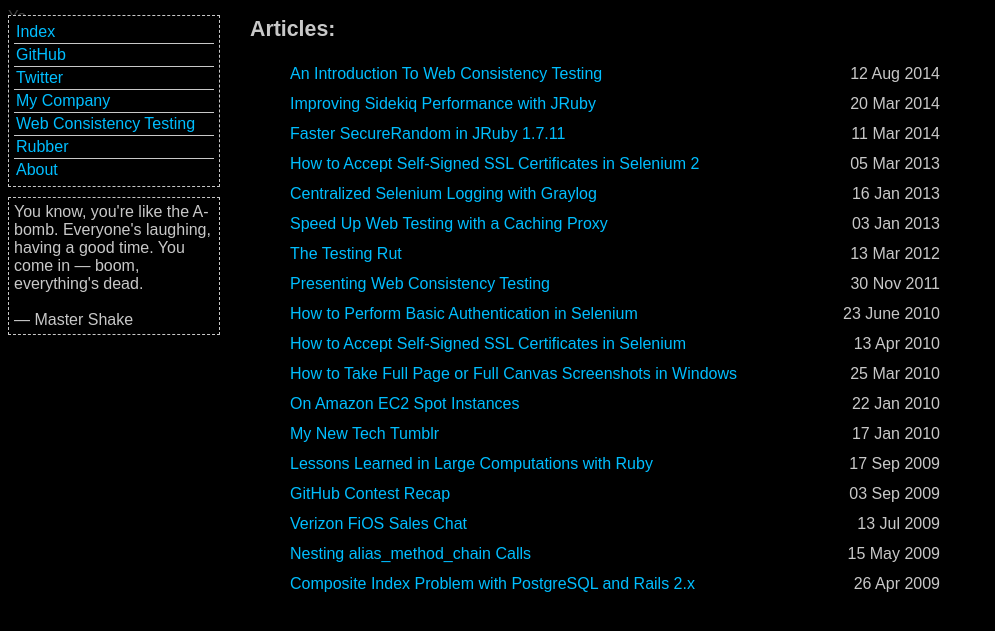
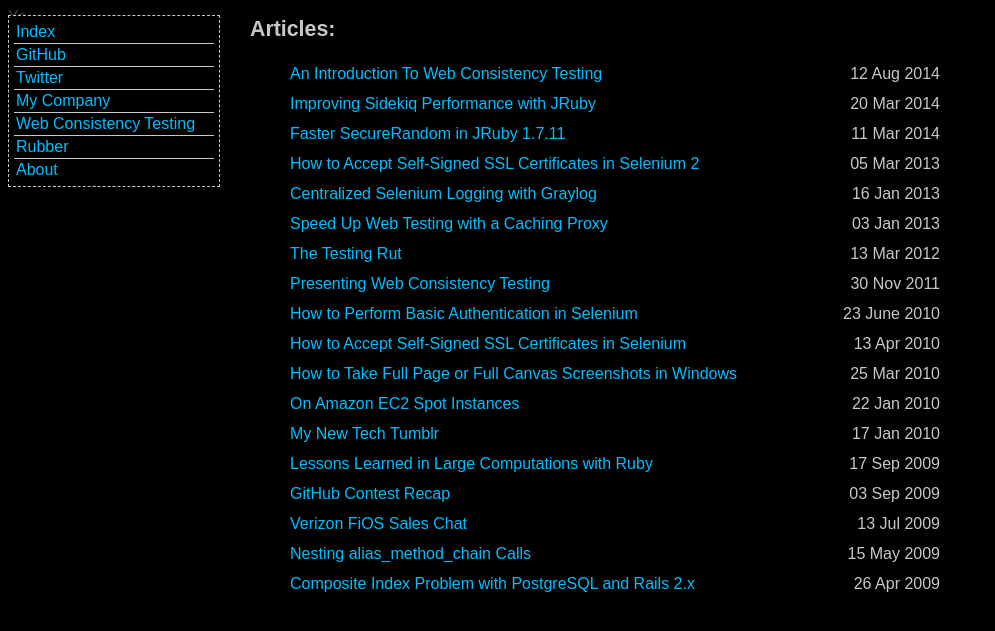
Before and after one commit to nirvdrum/nirvdrum.com, a Jekyll site: the page built from index.html, in a window 1280 px wide. Shown: the top 631 px of the page, without its empty margins (0-995 px from the left). Built offline with Jekyll 4.4.1, drawn with Linux system fonts in a browser that asks for light colours; Markdown is read by kramdown in place of the engine named in the settings; the list of posts is cut into pages by our own code.

Commit message:
Disabled Master Shake quote for now.

```diff
--- a/_layouts/default.html
+++ b/_layouts/default.html
@@ -53,10 +53,10 @@
       </ul>
     </div>
 
-    <div class="linkbox">
+    <!-- div class="linkbox">
       You know, you're like the A-bomb.  Everyone's laughing, having a good time.
       You come in &mdash; boom, everything's dead.  <br/><br/>&mdash; Master Shake
-    </div>
+    </div -->
   </div>
 
   <script type="text/javascript">
```
